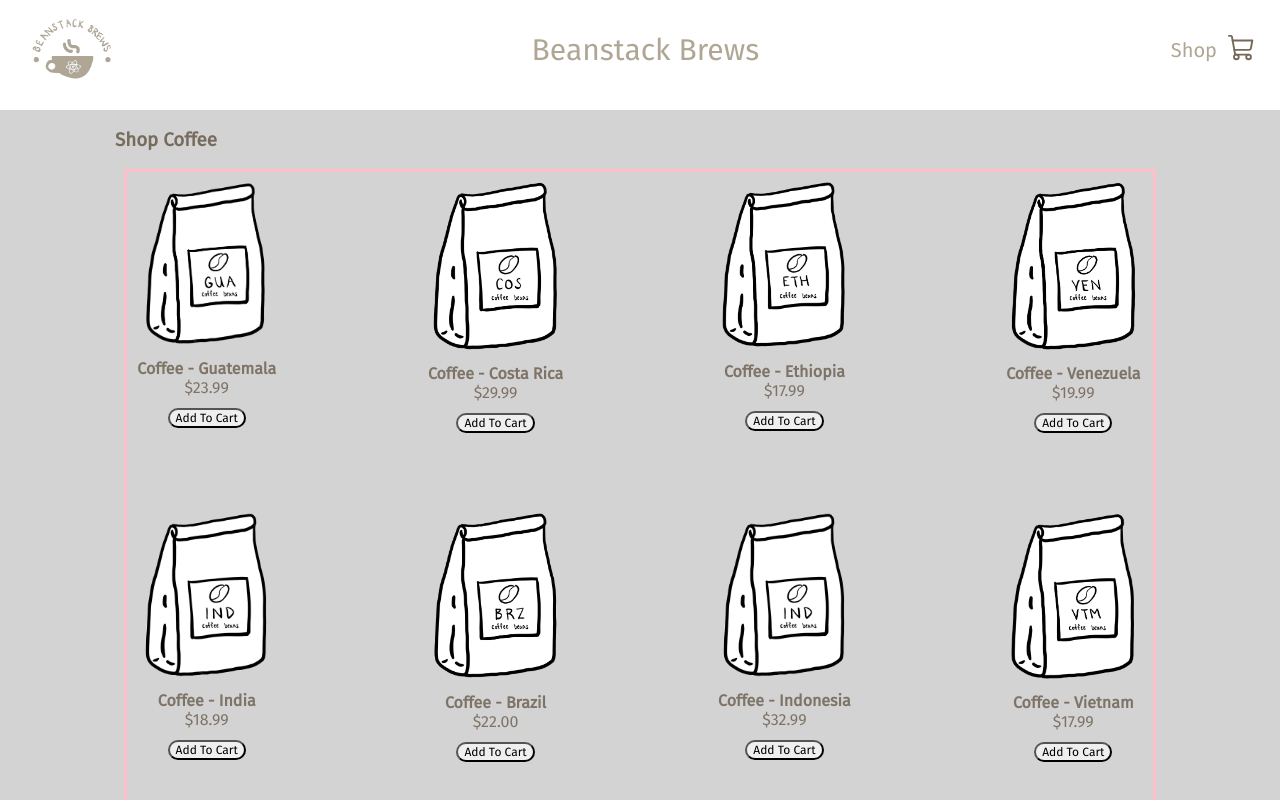
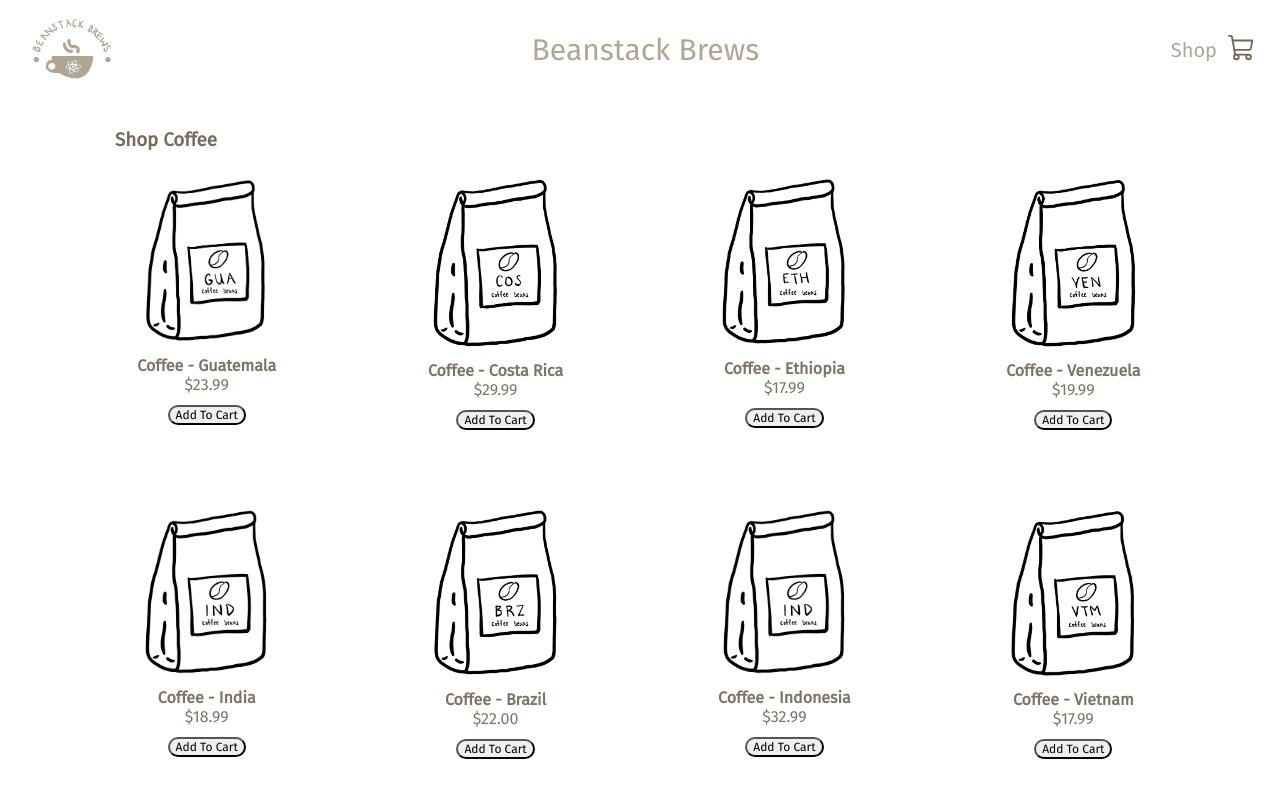
Before and after one commit to elaine-lai/coffee_shopping_cart, a React (Create React App) app: page / in a window 1280 px wide. Shown: the top 800 px of the page. Built offline with nearby package versions, Linux system fonts and the light colour scheme.

Commit message:
removed borders

```diff
--- a/src/pages/shop/shop.css
+++ b/src/pages/shop/shop.css
@@ -126,7 +126,6 @@ img {
 
 @media screen and (min-width: 1080px) {
   .shopProducts {
-    background-color: lightgray;
     display: flex;
     flex-direction: column;
     align-items: center;
@@ -139,7 +138,6 @@ img {
     grid-row-gap: 70px;
     /* max-width: 1100px; */
     justify-content: center;
-    border: 3px solid pink;
   }
 
   img {
```
